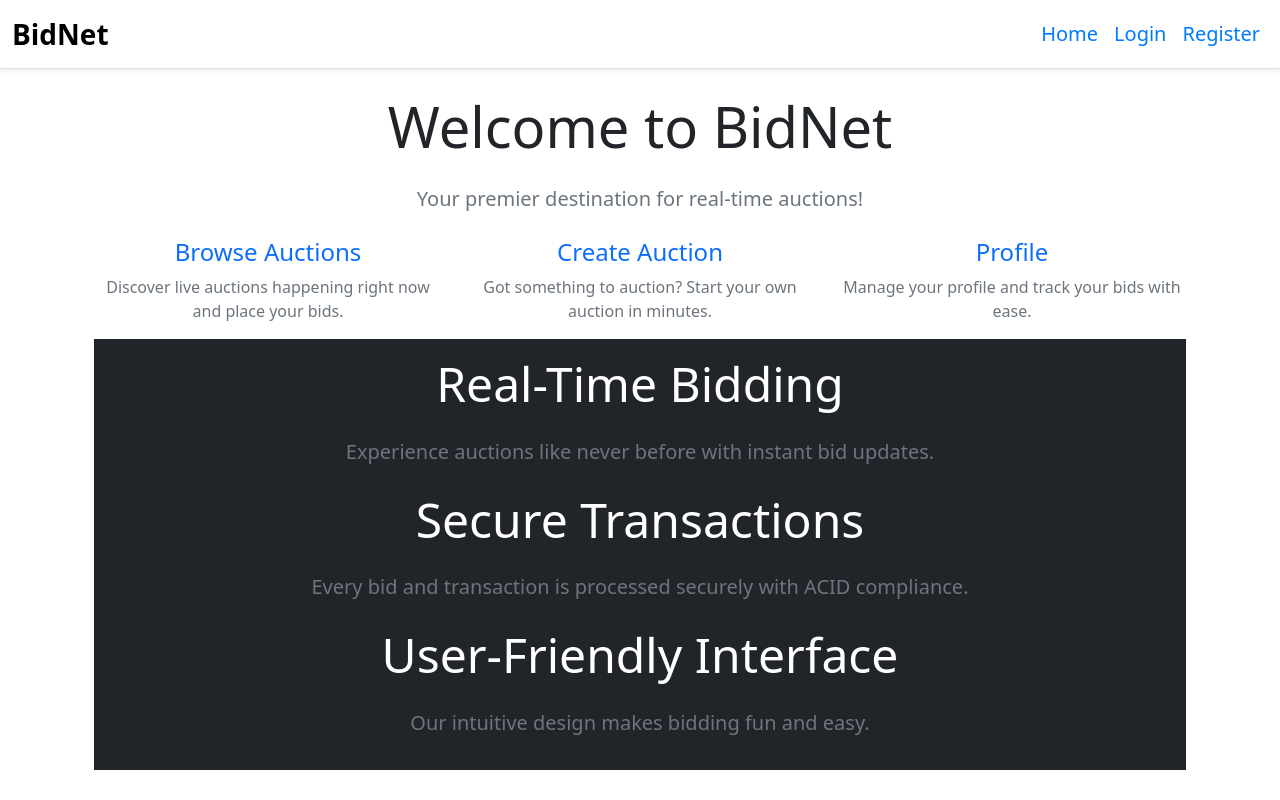
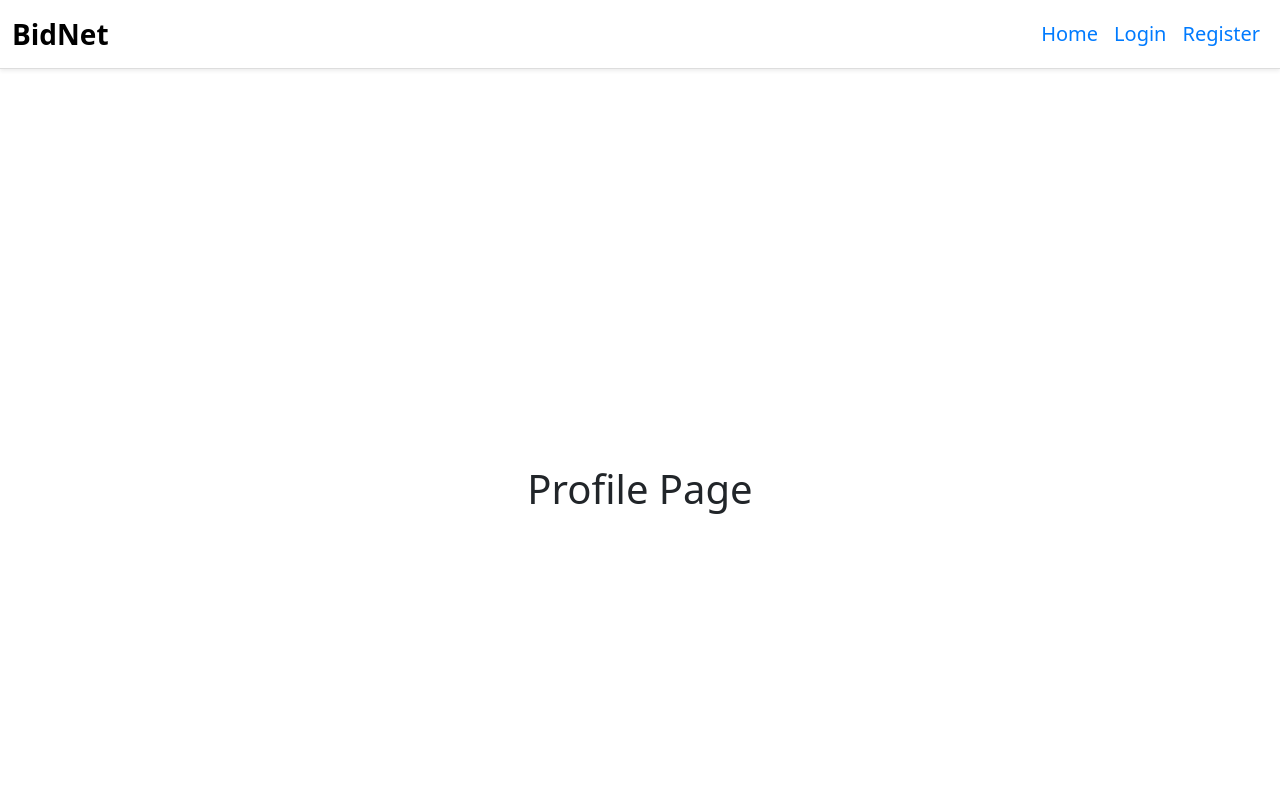
Before and after one commit to ishanuwo/BidNet, a React (Vite) app in the folder client/: page /profile in a window 1280 px wide. Before the commit this address led to /. Shown: the top 800 px of the page. Built offline with nearby package versions, Linux system fonts and the light colour scheme; no server answers.

Commit message:
added profile page

```diff
--- a/client/src/App.tsx
+++ b/client/src/App.tsx
@@ -8,6 +8,7 @@ import Login from './Components/Login';
 import NotFound from './Components/NotFound';
 import Register from './Components/Register';
 import Navbar from './Components/Navbar';
+import Profile from './Components/Profile';
 import './App.css';
 
 const App: React.FC = () => {
@@ -32,6 +33,7 @@ const App: React.FC = () => {
           <Routes>
             <Route path="/" element={<HomePage />} />
             <Route path="/auctions" element={<AuctionList />} />
+            <Route path="/profile" element={<Profile />} />
             <Route path="/auction/:id" element={<AuctionDetail />} />
             <Route path="/create-auction" element={<CreateAuction />} />
             <Route path="/login" element={<Login setIsAuthenticated={setIsAuthenticated}/>} />
--- a/client/src/Components/Navbar.tsx
+++ b/client/src/Components/Navbar.tsx
@@ -18,6 +18,9 @@ const Navbar: React.FC<{ isAuthenticated: boolean; handleLogout: () => void }> =
             </li>
             {isAuthenticated && (<>
             <li className="nav-item">
+              <Link className="nav-link fs-5" to="/profile">Profile</Link>
+            </li>
+            <li className="nav-item">
               <Link className="nav-link fs-5" to="/auctions">Auctions</Link>
             </li>
             <li className="nav-item">
@@ -33,6 +36,7 @@ const Navbar: React.FC<{ isAuthenticated: boolean; handleLogout: () => void }> =
                 <li className="nav-item">
                   <Link className="nav-link fs-5" to="/register">Register</Link>
                 </li>
+
               </>
             ) : (
               <li className="nav-item">
--- /dev/null
+++ b/client/src/Components/Profile.tsx
@@ -0,0 +1,13 @@
+import React from 'react';
+import 'bootstrap/dist/css/bootstrap.min.css';
+const backendUrl = import.meta.env.VITE_BACKEND_URL;
+
+const Register: React.FC = () => {
+  return (
+    <div className="container d-flex justify-content-center align-items-center min-vh-100">
+        <h1>Profile Page</h1>
+    </div>
+  );
+};
+
+export default Register;
```
